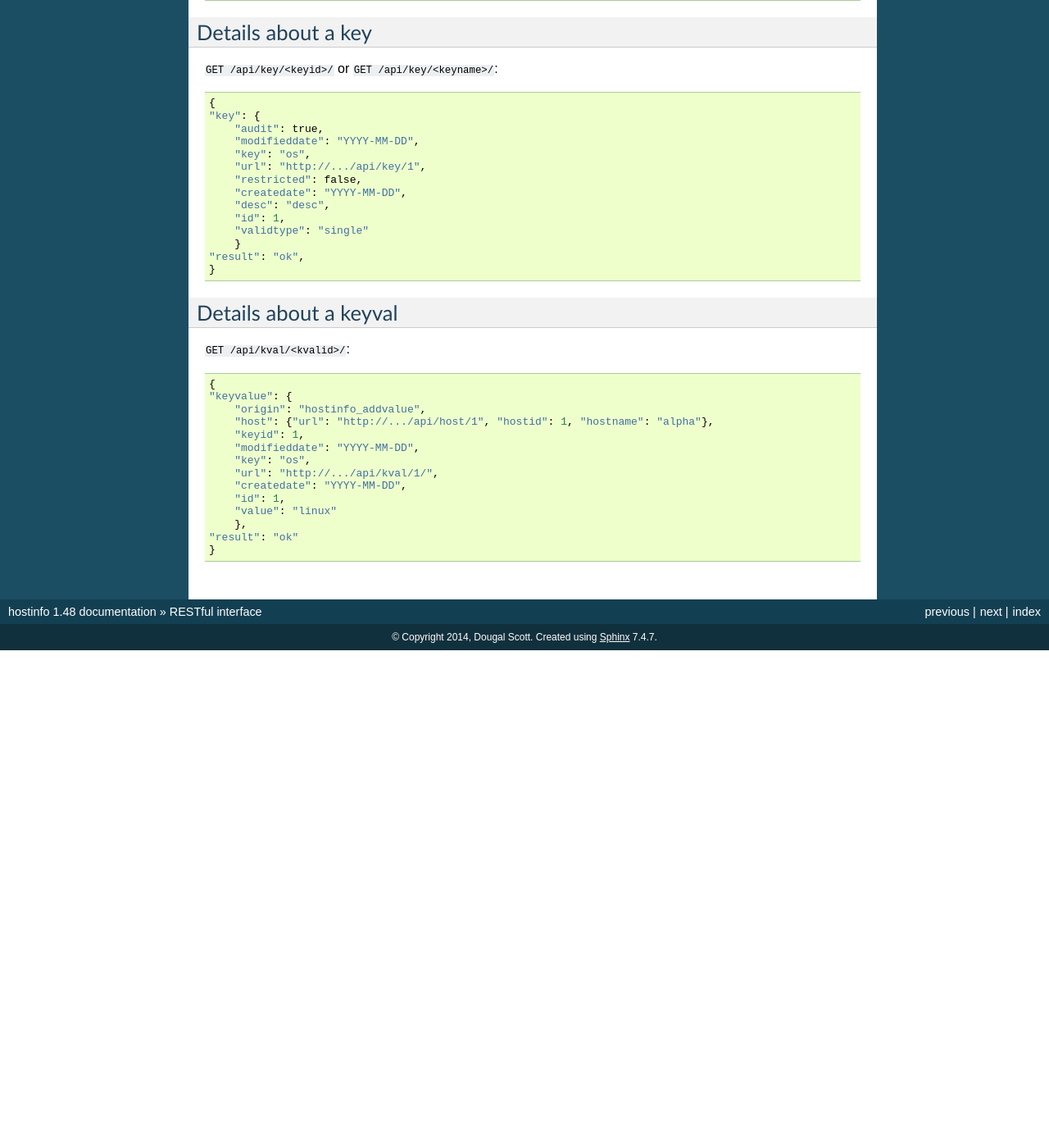
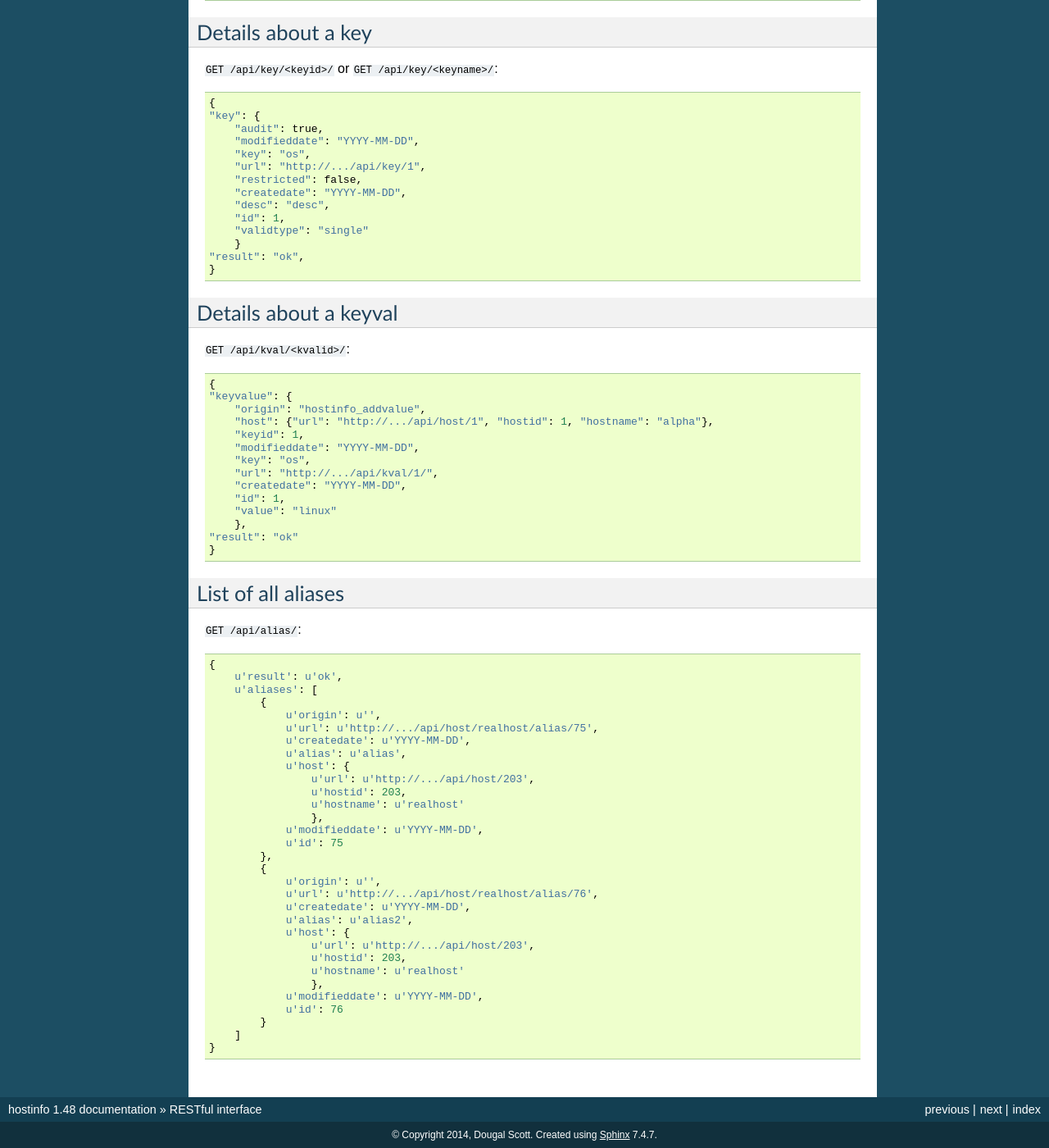
Before and after one commit to dwagon/Hostinfo, a Sphinx documentation site: the page built from docs/restful.rst, in a window 1280 px wide and 1400 px high, scrolled down 1380 px. Shown: the whole window at 82% size. Built offline with Sphinx 7.4.7, drawn with Linux system fonts in a browser that asks for light colours; before the commit the page ends 2173 px from its top, so only the background shows below that.

Commit message:
[Iss18] Added REST /alias/

```diff
--- a/docs/index.rst
+++ b/docs/index.rst
@@ -6,12 +6,12 @@ Hostinfo Overview
 
 Hostinfo is a host catalog or configuration management database (CMDB) allowing storage of details about hosts and other managed elements in format that is easy to access by both humans and scripts.
 
-There are four main interfaces to hostinfo:
+There are three main interfaces to hostinfo:
 
-    * :doc:`mediawiki` (read-only)
     * Shell command line - see below (read-write)
     * Web (read-write)
         * :doc:`bareweb` (bare, read-only) as an alternative web
+        * :doc:`mediawiki` (read-only) to embed in mediawiki
     * :doc:`restful` (read-write)
 
 Starting Out
--- a/docs/restful.rst
+++ b/docs/restful.rst
@@ -115,3 +115,39 @@ Details about a keyval
         },
     "result": "ok"
     }
+
+List of all aliases
+^^^^^^^^^^^^^^^^^^^
+``GET /api/alias/``::
+
+    {
+        u'result': u'ok',
+        u'aliases': [
+            {
+                u'origin': u'',
+                u'url': u'http://.../api/host/realhost/alias/75',
+                u'createdate': u'YYYY-MM-DD',
+                u'alias': u'alias',
+                u'host': {
+                    u'url': u'http://.../api/host/203',
+                    u'hostid': 203,
+                    u'hostname': u'realhost'
+                    },
+                u'modifieddate': u'YYYY-MM-DD',
+                u'id': 75
+            },
+            {
+                u'origin': u'',
+                u'url': u'http://.../api/host/realhost/alias/76',
+                u'createdate': u'YYYY-MM-DD',
+                u'alias': u'alias2',
+                u'host': {
+                    u'url': u'http://.../api/host/203',
+                    u'hostid': 203,
+                    u'hostname': u'realhost'
+                    },
+                u'modifieddate': u'YYYY-MM-DD',
+                u'id': 76
+            }
+        ]
+    }
```
Also changed, not shown: 3 other files.
